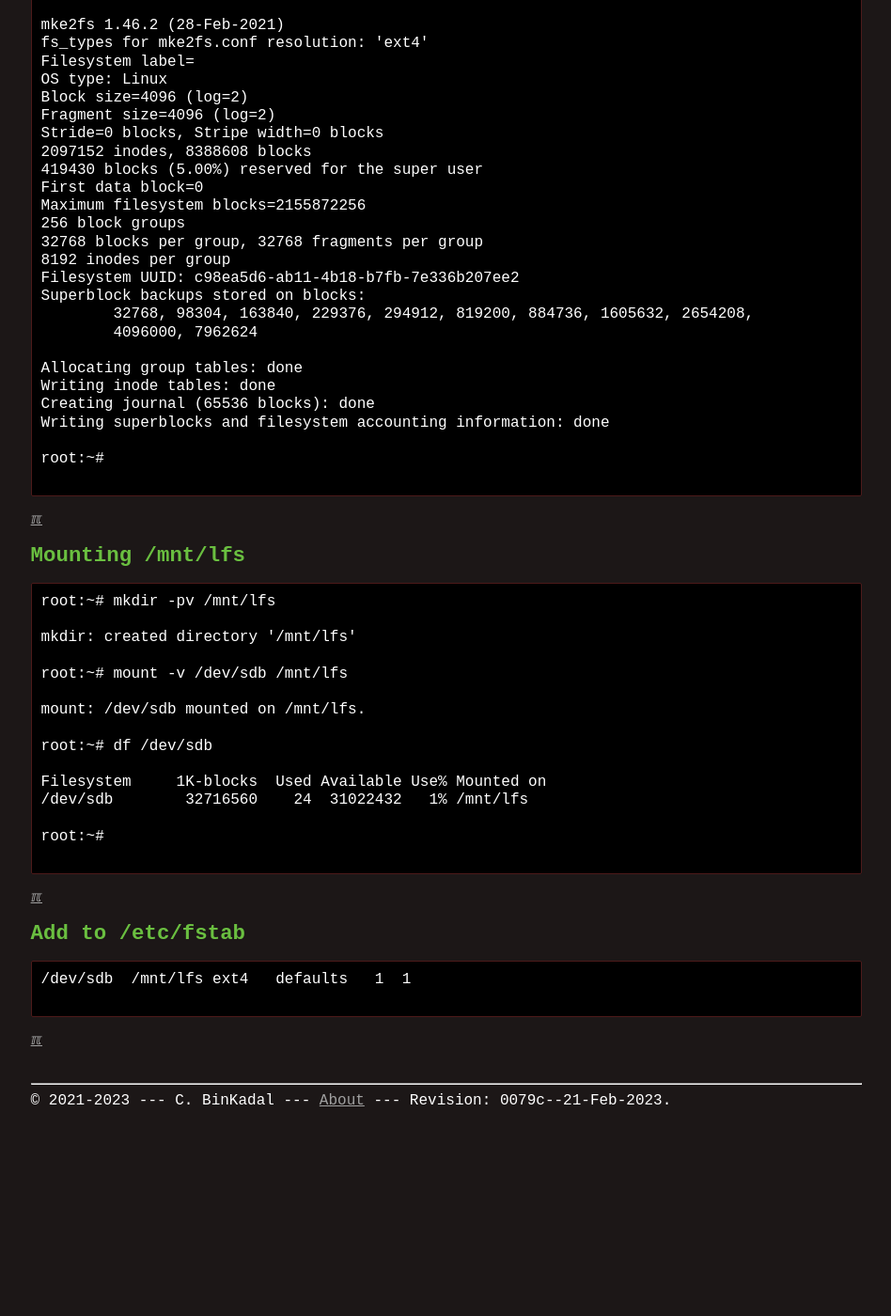
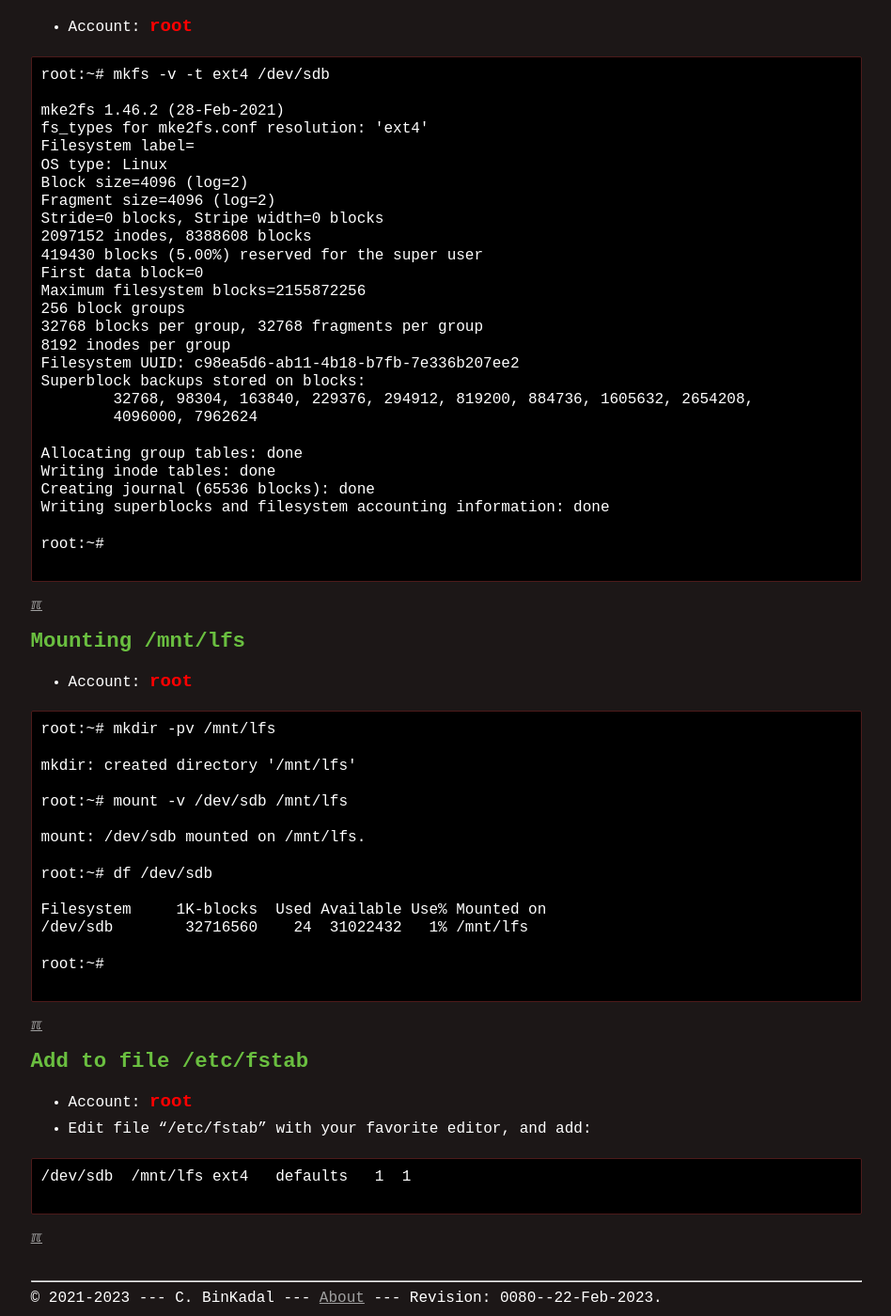
Before and after one commit to os2xx/doit, a Jekyll site: the page built from 015.md, in a window 1280 px wide and 1400 px high, scrolled down 10707 px. Shown: the whole window at 94% size, without its empty margins (165-1113 px from the left). Built offline with Jekyll 4.4.1, drawn with Linux system fonts in a browser that asks for light colours; before the commit the page ends 11897 px from its top, so only the background shows below that.

Commit message:
modified:   015.pmd

````diff
--- a/015.md
+++ b/015.md
@@ -54,6 +54,8 @@ tagline: VirtualBox, VirtualDisk
 [&#x213C;](#)<br id="idx010">
 ## Crosscheck /dev/sdb
 
+* Account: <span style="color:red; font-weight:bold; font-size:larger;">root</span>
+
 ```
 root:~# lsblk
 
@@ -70,6 +72,8 @@ root:~#
 
 [&#x213C;](#)<br id="idx011">
 ## VirtualDisk Format
+
+* Account: <span style="color:red; font-weight:bold; font-size:larger;">root</span>
 
 ```
 root:~# mkfs -v -t ext4 /dev/sdb
@@ -105,6 +109,8 @@ root:~#
 [&#x213C;](#)<br id="idx012">
 ## Mounting /mnt/lfs
 
+* Account: <span style="color:red; font-weight:bold; font-size:larger;">root</span>
+
 ```
 root:~# mkdir -pv /mnt/lfs
 
@@ -124,7 +130,10 @@ root:~#
 ```
 
 [&#x213C;](#)<br id="idx013">
-## Add to /etc/fstab
+## Add to file /etc/fstab
+
+* Account: <span style="color:red; font-weight:bold; font-size:larger;">root</span>
+* Edit file "/etc/fstab" with your favorite editor, and add:
 
 ```
 /dev/sdb  /mnt/lfs ext4   defaults   1  1
--- a/_config.yml
+++ b/_config.yml
@@ -1,4 +1,4 @@
-version:          "0079c--21-Feb-2023"
+version:          "0080--22-Feb-2023"
 copyright:        "2021-2023"
 title:            "This Is How Me Do It!"
 author:           "C. BinKadal"
````
Also changed, not shown: 004.md (+1 -1 lines), 1 other file.
